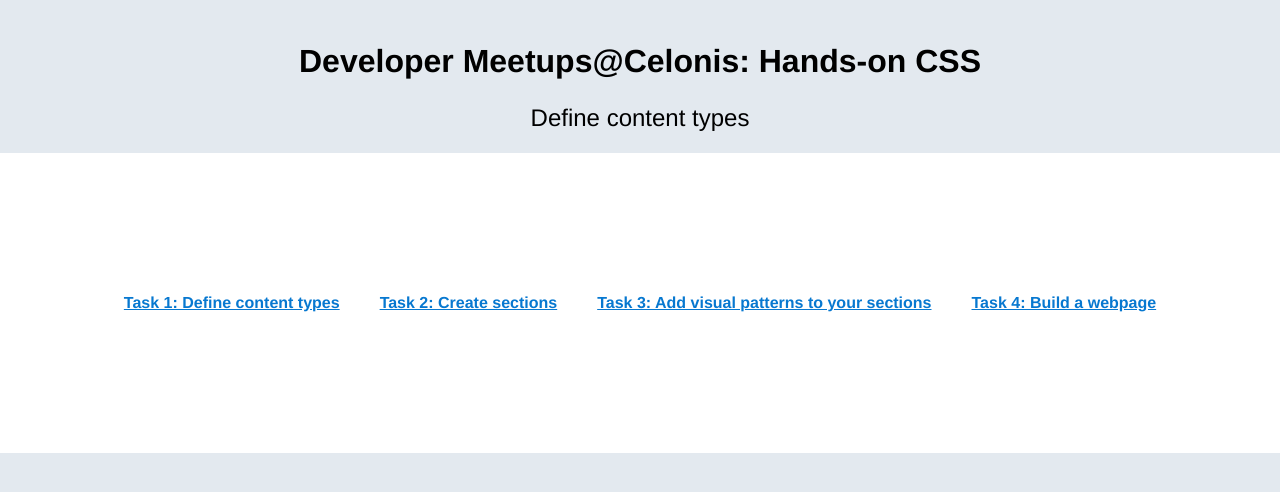
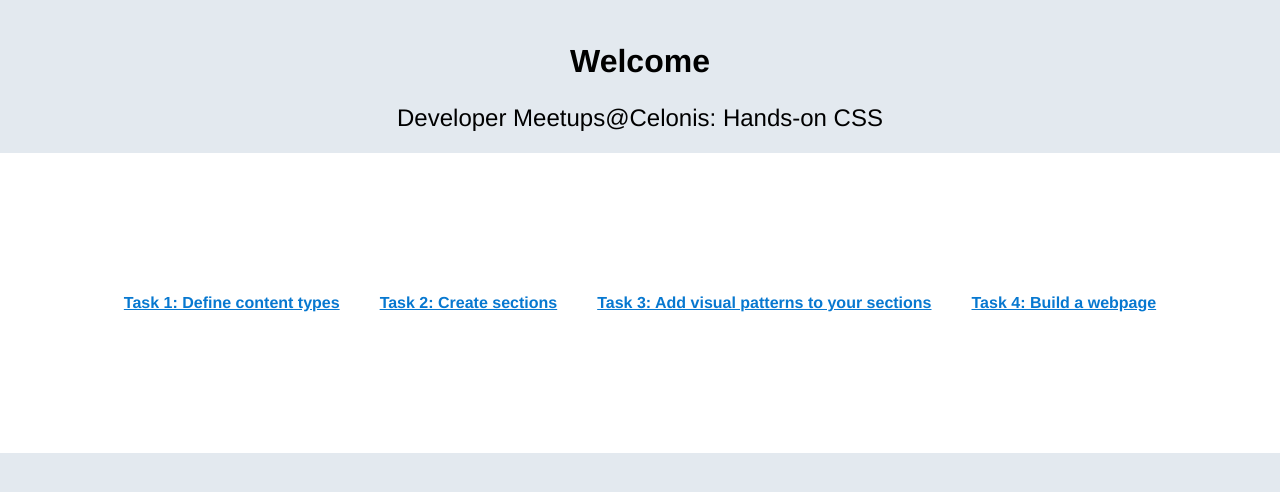
Before and after one commit to ArdianPerlaska/celonis-css-workshop-starter-pack, a website built with webpack: page src/index.html in a window 1280 px wide. Built offline with nearby package versions, Linux system fonts and the light colour scheme.

```diff
--- a/src/index.html
+++ b/src/index.html
@@ -12,10 +12,10 @@
   <div class="ce-layout">
     <div class="ce-layout__header">
       <h1 class="ce-layout__title">
-        Developer Meetups@Celonis: Hands-on CSS
+        Welcome
       </h1>
       <h2 class="ce-layout__desc">
-        Define content types
+        Developer Meetups@Celonis: Hands-on CSS
       </h2>
     </div>
 
```
